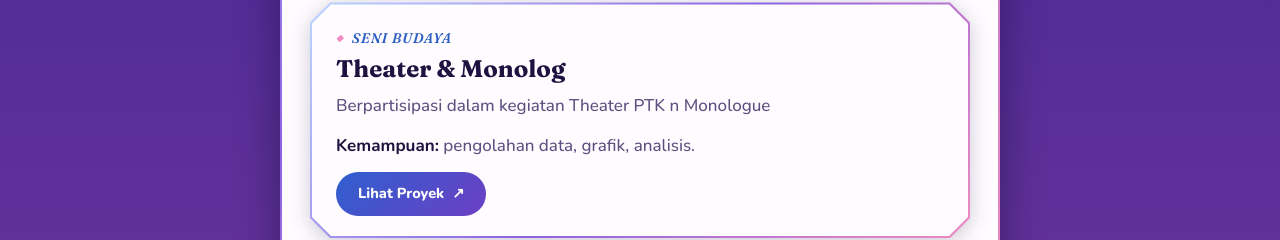
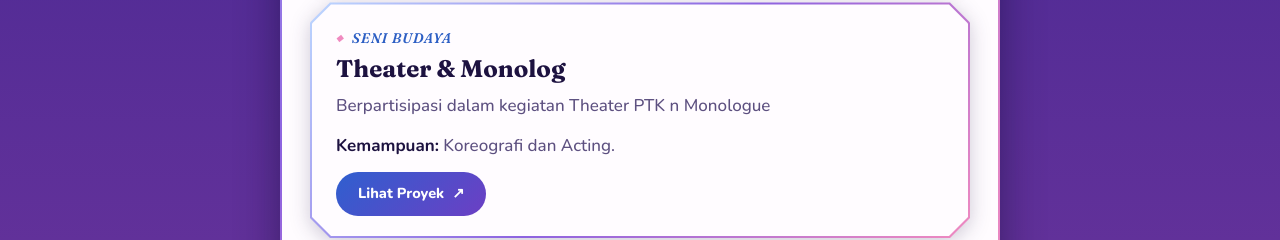
Before and after one commit to kiyelleleo/initerakhirbanget, a plain HTML site: page index.html in a window 1280 px wide. Shown: the part 2892-3132 px from the top of the page. Drawn offline with nearby package versions, Linux system fonts and the light colour scheme.

Commit message:
Update skills description in index.html

```diff
--- a/index.html
+++ b/index.html
@@ -143,7 +143,7 @@
                 <p>
                     Berpartisipasi dalam kegiatan Theater PTK n Monologue
                 </p>
-                <p><b>Kemampuan:</b> pengolahan data, grafik, analisis.</p>
+                <p><b>Kemampuan:</b> Koreografi dan Acting.</p>
                 <a href="ptk.html" class="project-button">Lihat Proyek</a>
             </div>
         </details>
```
